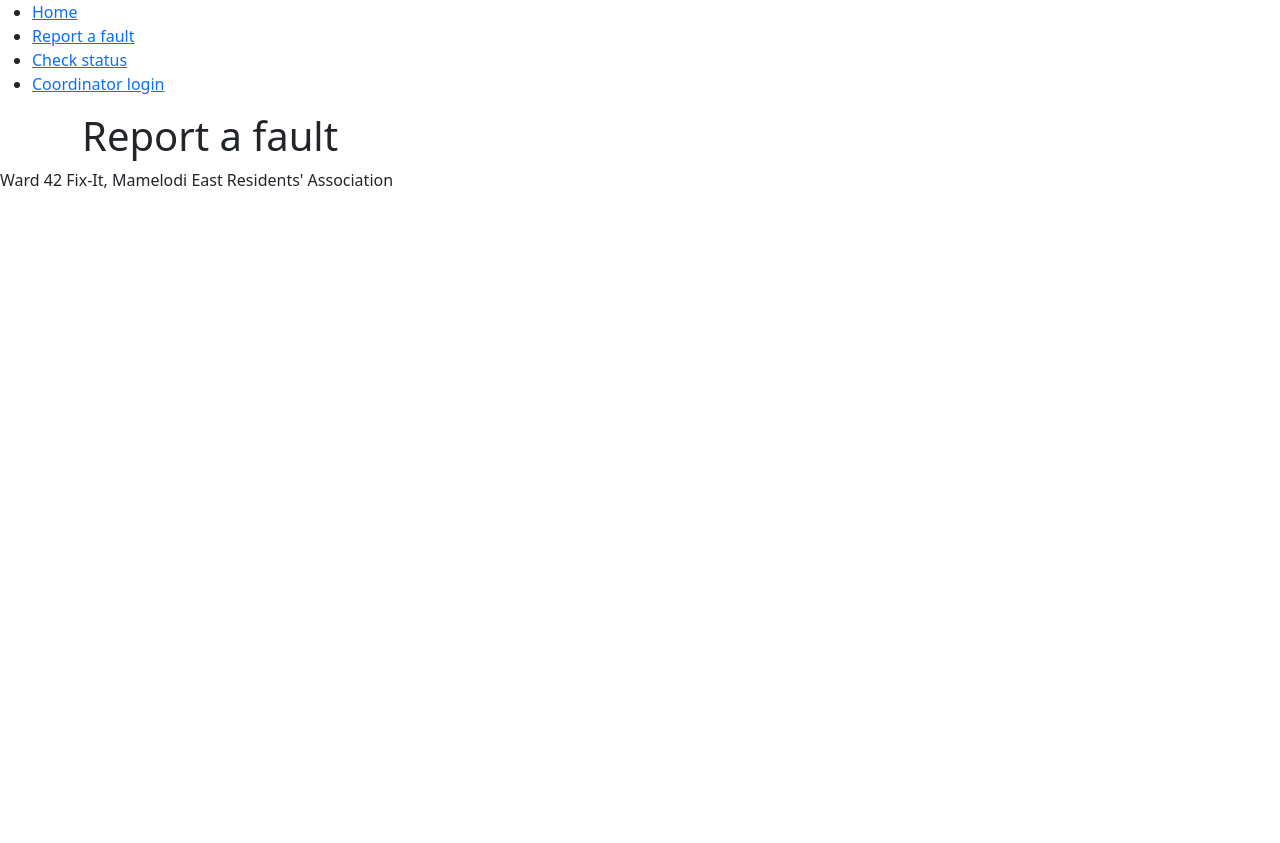
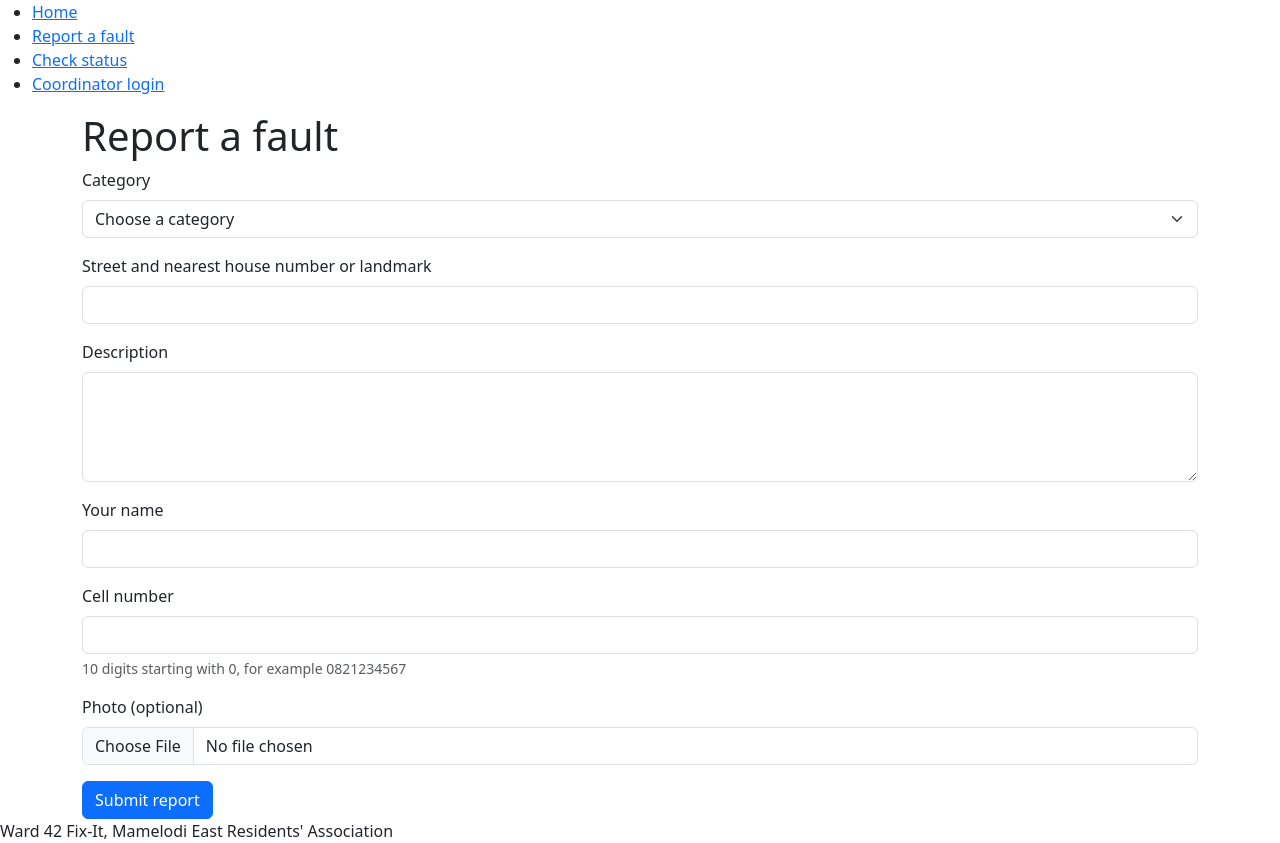
Before and after one commit to mellosityata-cloud/ward42-fixit, a Flask app: page /report in a window 1280 px wide. Before the commit the page ends 188 px from the top, so only its background shows below. Run offline with Flask 3, Linux system fonts and the light colour scheme.

Commit message:
Save reports to database with W42 reference numbers

```diff
--- a/app.py
+++ b/app.py
@@ -1,11 +1,47 @@
-from flask import Flask, render_template
+from flask import Flask, render_template, request
+from flask_sqlalchemy import SQLAlchemy
 
 app = Flask(__name__)
+
+app.config["SQLALCHEMY_DATABASE_URI"] = "sqlite:///fixit.db"
+
+db = SQLAlchemy(app)
+
+class Report(db.Model):
+    id = db.Column(db.Integer, primary_key=True)
+    reference = db.Column(db.String(20), unique=True, nullable=False)
+    category = db.Column(db.String(50), nullable=False)
+    street = db.Column(db.String(200), nullable=False)
+    description = db.Column(db.String(500), nullable=False)
+    reporter_name = db.Column(db.String(100), nullable=False)
+    reporter_cell = db.Column(db.String(10), nullable=False)
+    photo_path = db.Column(db.String(200))
+    status = db.Column(db.String(20), nullable=False, default="Open")
+    created_at = db.Column(db.DateTime, server_default=db.func.now())
+with app.app_context():
+    db.create_all()
 
 @app.route("/")
 def index():
     return render_template("index.html")
 
-@app.route("/report")
+@app.route("/report", methods=["GET", "POST"])
 def report():
+    if request.method == "POST":
+        ref = "W42-" + str(Report.query.count() + 1).zfill(4)
+
+        new_report = Report(
+            reference=ref,
+            category=request.form["category"],
+            street=request.form["street"],
+            description=request.form["description"],
+            reporter_name=request.form["reporter_name"],
+            reporter_cell=request.form["reporter_cell"]
+        )
+
+        db.session.add(new_report)
+        db.session.commit()
+
+        return render_template("confirmation.html", reference=ref)
+
     return render_template("report.html")
--- a/requirements.txt
+++ b/requirements.txt
@@ -1,7 +1,10 @@
 blinker==1.9.0
 click==8.5.0
 Flask==3.1.3
+Flask-SQLAlchemy==3.1.1
 itsdangerous==2.2.0
 Jinja2==3.1.6
 MarkupSafe==3.0.4
+SQLAlchemy==2.1.6
+typing_extensions==4.16.0
 Werkzeug==3.1.9
--- a/templates/report.html
+++ b/templates/report.html
@@ -1,3 +1,86 @@
 {% extends "base.html" %} {% block content %}
 <h1>Report a fault</h1>
+<form
+  method="post"
+  enctype="multipart/form-data"
+  action="{{ url_for('report') }}"
+>
+  <div class="mb-3">
+    <label for="category" class="form-label">Category</label>
+    <select id="category" name="category" class="form-select" required>
+      <option value="">Choose a category</option>
+      <option>Pothole</option>
+      <option>Water leak</option>
+      <option>Streetlight</option>
+      <option>Illegal dumping</option>
+      <option>Other</option>
+    </select>
+  </div>
+
+  <div class="mb-3">
+    <label for="street" class="form-label"
+      >Street and nearest house number or landmark</label
+    >
+    <input
+      type="text"
+      id="street"
+      name="street"
+      class="form-control"
+      required
+    />
+  </div>
+  <div class="mb-3">
+    <label for="description" class="form-label">Description</label>
+    <textarea
+      id="description"
+      name="description"
+      class="form-control"
+      minlength="10"
+      maxlength="500"
+      rows="4"
+      required
+    ></textarea>
+  </div>
+
+  <div class="mb-3">
+    <label for="reporter_name" class="form-label">Your name</label>
+    <input
+      type="text"
+      id="reporter_name"
+      name="reporter_name"
+      class="form-control"
+      autocomplete="name"
+      required
+    />
+  </div>
+
+  <div class="mb-3">
+    <label for="reporter_cell" class="form-label">Cell number</label>
+    <input
+      type="tel"
+      id="reporter_cell"
+      name="reporter_cell"
+      class="form-control"
+      pattern="0[0-9]{9}"
+      autocomplete="tel"
+      required
+    />
+    <div class="form-text">
+      10 digits starting with 0, for example 0821234567
+    </div>
+  </div>
+
+  <div class="mb-3">
+    <label for="photo" class="form-label">Photo (optional)</label>
+    <input
+      type="file"
+      id="photo"
+      name="photo"
+      class="form-control"
+      accept="image/jpeg,image/png,image/webp"
+    />
+  </div>
+
+  <button type="submit" class="btn btn-primary">Submit report</button>
+</form>
 {% endblock %}
```
Also changed, not shown: templates/confirmation.html (added, +15 -0 lines), 1 other file.
